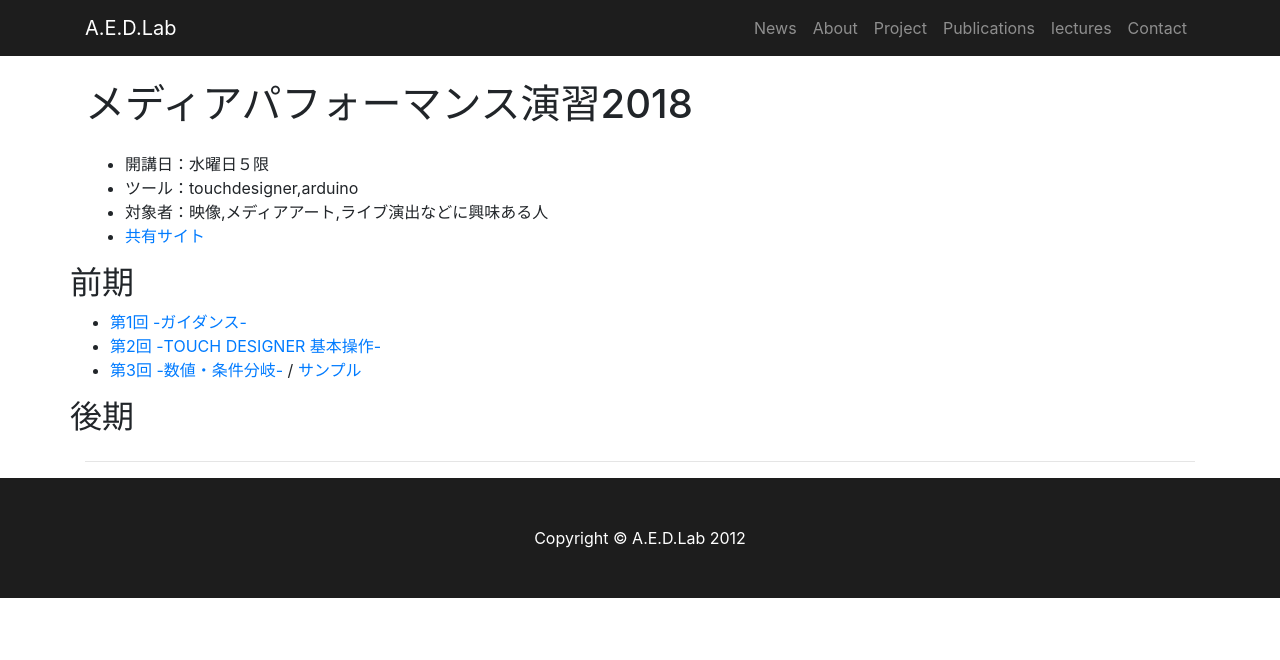
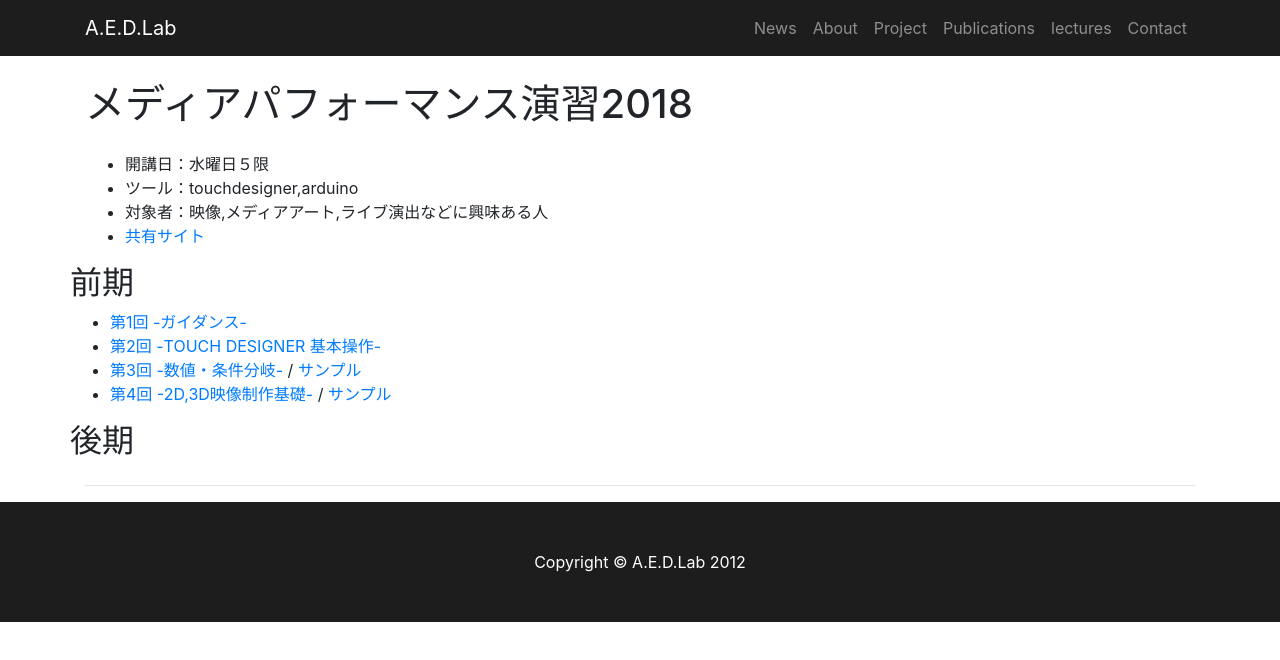
Before and after one commit to M0115180/aed-lab.github.io, a website: page mp.html in a window 1280 px wide. Drawn offline with Linux system fonts and the light colour scheme.

Commit message:
講義追加

```diff
--- a/mp.html
+++ b/mp.html
@@ -57,6 +57,8 @@
             <li><a href="https://scrapbox.io/mp/%E7%AC%AC%E4%BA%8C%E5%9B%9E%E3%80%80Touch_Designer_%E5%9F%BA%E6%9C%AC%E6%93%8D%E4%BD%9C" target=”_blank”>第2回 -TOUCH DESIGNER 基本操作-</a></li>
             <li><a href="https://scrapbox.io/mp/%E7%AC%AC%E4%B8%89%E5%9B%9E%E3%80%80%E6%95%B0%E5%80%A4%E3%83%BB%E6%9D%A1%E4%BB%B6%E5%88%86%E5%B2%90" target=”_blank”>第3回 -数値・条件分岐-</a>
                 <a>/</a><a href="https://drive.google.com/file/d/1Z-GY_Zu4Cn6ye3zYRKxqWFD6UQUPkgg7/view?usp=sharing" target=”_blank”> サンプル</a></li>
+            <li><a href="https://scrapbox.io/mp/04_2D,3D%E6%98%A0%E5%83%8F%E5%88%B6%E4%BD%9C" target=”_blank”>第4回 -2D,3D映像制作基礎-</a>
+                <a>/</a><a href="" target=”_blank”> サンプル</a></li>
           </ul>
           <h2>後期</h2>
         </div>
```
